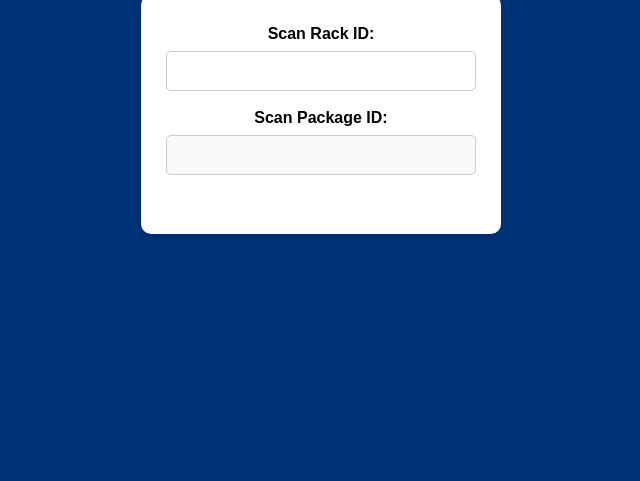
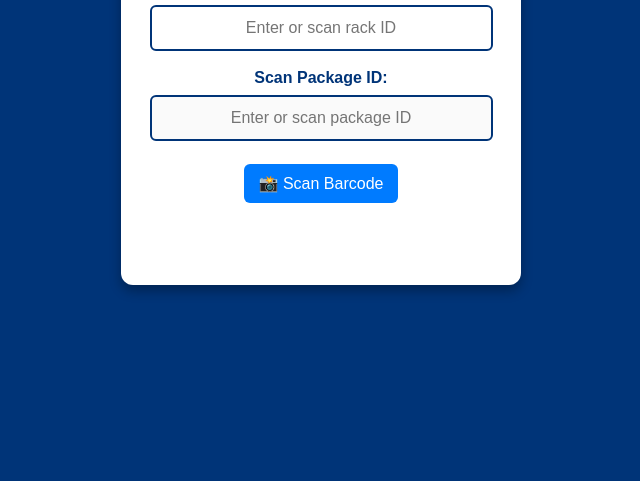
Before and after one commit to tobiasrodriguez54/Logistics, a plain HTML site: page index.html in a window 1280 px wide. Shown: the part 319-800 px from the top of the page, without its empty margins (319-959 px from the left). Drawn offline with Linux system fonts and the light colour scheme.

Commit message:
Update index.html

```diff
--- a/index.html
+++ b/index.html
@@ -19,35 +19,63 @@
             color: white;
             text-align: center;
             margin-bottom: 20px;
+            font-size: 24px;
         }
         .container {
             background: white;
-            padding: 20px;
-            border-radius: 10px;
+            padding: 25px;
+            border-radius: 12px;
             text-align: center;
-            width: 320px;
-            box-shadow: 0px 4px 8px rgba(0, 0, 0, 0.2);
+            width: 350px;
+            box-shadow: 0px 6px 12px rgba(0, 0, 0, 0.3);
             display: flex;
             flex-direction: column;
             align-items: center;
+            transition: transform 0.2s ease-in-out;
+        }
+        .container:hover {
+            transform: scale(1.02);
         }
         label {
             font-weight: bold;
             margin-top: 10px;
+            font-size: 16px;
+            color: #003478;
         }
         input {
             width: 90%;
-            padding: 10px;
+            padding: 12px;
             margin: 8px 0;
-            border: 1px solid #ccc;
-            border-radius: 5px;
+            border: 2px solid #003478;
+            border-radius: 6px;
             font-size: 16px;
             text-align: center;
+            outline: none;
+            transition: border 0.3s ease;
+        }
+        input:focus {
+            border: 2px solid #007bff;
+        }
+        .scan-button {
+            margin-top: 15px;
+            background: #007bff;
+            color: white;
+            border: none;
+            padding: 10px 15px;
+            border-radius: 6px;
+            font-size: 16px;
+            cursor: pointer;
+            transition: background 0.3s ease;
+        }
+        .scan-button:hover {
+            background: #0056b3;
         }
         p {
             font-weight: bold;
             color: #003478;
             margin-top: 15px;
+            font-size: 18px;
+            min-height: 24px;
         }
     </style>
 </head>
@@ -56,10 +84,12 @@
     <h2>Logistic Delivery Checker</h2>
     <div class="container">
         <label>Scan Rack ID:</label>
-        <input type="text" id="rackInput" oninput="scanRack()">
+        <input type="text" id="rackInput" oninput="scanRack()" placeholder="Enter or scan rack ID">
 
         <label>Scan Package ID:</label>
-        <input type="text" id="packageInput" oninput="scanPackage()" disabled>
+        <input type="text" id="packageInput" oninput="scanPackage()" placeholder="Enter or scan package ID" disabled>
+
+        <button class="scan-button" onclick="simulateScan()">📸 Scan Barcode</button>
 
         <p id="result"></p>
     </div>
@@ -67,12 +97,11 @@
     <script>
         let database = {};
 
-        // Load CSV file
         function loadCSV() {
             fetch('data.csv')
                 .then(response => response.text())
                 .then(text => {
-                    let rows = text.split("\n").slice(1); // Skip the header
+                    let rows = text.split("\n").slice(1);
                     rows.forEach(row => {
                         let [rack, packageID, position] = row.split(",");
                         if (!database[rack]) database[rack] = {};
@@ -103,13 +132,16 @@
         function scanPackage() {
             let packageID = document.getElementById("packageInput").value.trim();
             if (selectedRack && selectedRack[packageID]) {
-                document.getElementById("result").innerText = "Package Position: " + selectedRack[packageID];
+                document.getElementById("result").innerText = "📦 Position: " + selectedRack[packageID];
             } else {
-                document.getElementById("result").innerText = "Package not found!";
+                document.getElementById("result").innerText = "❌ Package not found!";
             }
         }
 
-        // Load CSV on startup
+        function simulateScan() {
+            alert("Barcode scanner feature coming soon!");
+        }
+
         loadCSV();
     </script>
 
```
